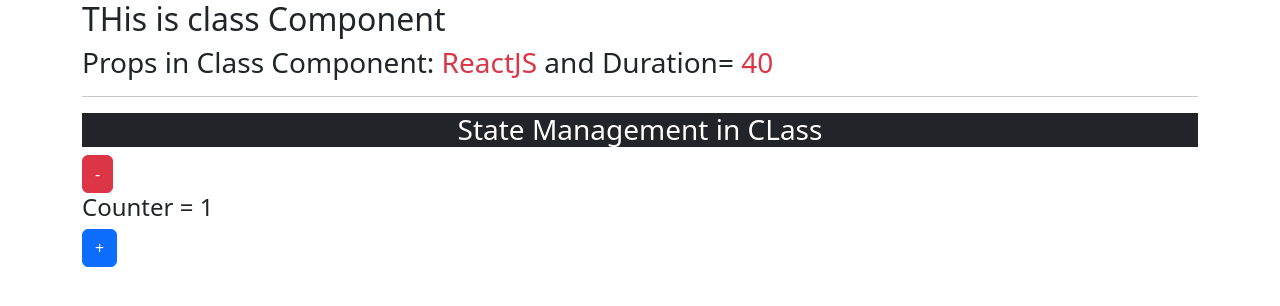
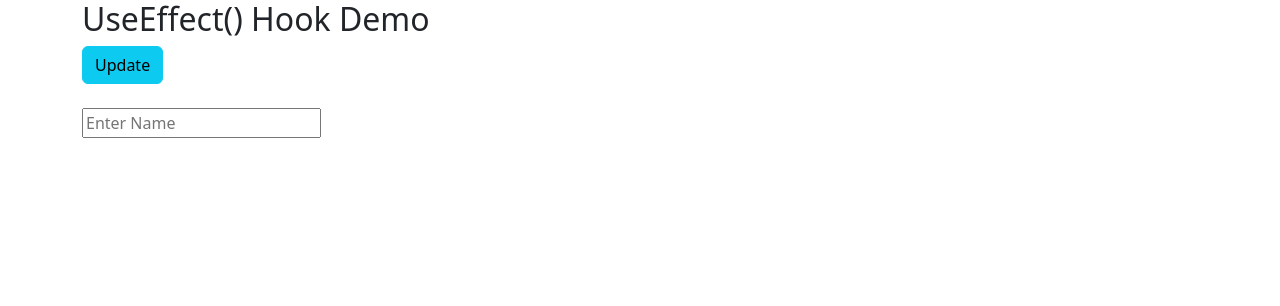
Before and after one commit to pankkap/reactjan23, a React (Create React App) app: page / in a window 1280 px wide. Shown: the top 306 px of the page. Built offline with nearby package versions, Linux system fonts and the light colour scheme.

Commit message:
Sessiono-11

```diff
--- a/src/App.js
+++ b/src/App.js
@@ -1,4 +1,3 @@
-
 import ReactDOM from 'react-dom/client'
 import '../node_modules/bootstrap/dist/css/bootstrap.css'
 import Message from './components/Message';
@@ -8,6 +7,8 @@
 import PassStateAsProps from './components/State Management/PassStateAsProps';
 import Todo from './components/State Management/Todo';
 import StateMangInClass from './components/State Management/StateMangInClass';
+import LifeCycle from './components/State Management/LifeCycle';
+import UseEffectDemo from './components/State Management/UseEffectDemo';
 
 
 var show = false
@@ -16,16 +17,14 @@
         <div className='container'>
             {/* <StateDemo/> */}
             {/* <StateObject/> */}
-
             {/* {
                 show && <PassStateAsProps/>
             }
+            <Todo/> */}
+            {/* <StateMangInClass T_name="ReactJS" T_Duration={40}> </StateMangInClass> */}
 
-
-            <Todo/> */}
-
-            <StateMangInClass T_name="ReactJS" T_Duration={40}> </StateMangInClass>
-
+            {/* <LifeCycle/> */}
+            <UseEffectDemo/>
         </div>
     );
 }
--- /dev/null
+++ b/src/components/State Management/LifeCycle.js
@@ -0,0 +1,55 @@
+import React, { Component } from 'react'
+
+export default class LifeCycle extends Component {
+    constructor(props){
+        super(props);
+        console.log("Constructor Called")
+
+        this.state = {
+            counter:0,
+            show:true
+        }
+    }
+    updateCounter = () => {
+        this.setState({counter:this.state.counter+1, show:!this.state.show})
+    }
+    componentDidMount(){
+        console.log("Parent Component Mounted")
+    }
+
+    componentDidUpdate(){
+        console.log("Parent Component Updated")
+    }
+
+  render() {
+    console.log("Render Called")
+    return (
+      <div>
+        <h1>Counter = {this.state.counter}</h1>
+        <button className='btn btn-primary' onClick={this.updateCounter}>Update</button>
+        <hr />
+        {
+            this.state.show? <ChildComponent/>:null
+        }
+      </div>
+    )
+  }
+}
+
+class ChildComponent extends Component{
+    componentDidMount()
+    {
+        console.log("Child Component Mounted")
+    }
+    componentWillUnmount(){
+        console.log("Child Component Unmounted")
+    }
+    render()
+    {
+        return (
+            <>
+            <h2>Child Component</h2>
+            </>
+        )
+    }
+}
--- /dev/null
+++ b/src/components/State Management/UseEffectDemo.js
@@ -0,0 +1,27 @@
+import React, { useEffect, useState } from 'react'
+
+export default function UseEffectDemo() {
+
+    const[count, setCount]=useState(0);
+    const[name, setName]=useState("");
+
+
+    useEffect(()=>{
+        document.title = `You Clicked ${count} times`
+        console.log("UseEffect Called");
+    },[]);
+
+    //1. []: If it not present:=> UseEffect will be called every time when any state change
+    //2. []: If it is Present:=>  UseEffect will be called only Once [Behaved like componentdidMount()]
+    //3. [count]: If any state varaible is Present:=>  UseEffect will be called every time when count state change
+
+  return (
+    <div>
+      <h2>UseEffect() Hook Demo</h2>
+      <button className='btn btn-info' onClick={()=>setCount(count+1)}>Update</button>
+      <br /><br />
+
+      <input type="text"  onChange={(e)=>setName(e.target.value)} value={name} placeholder={"Enter Name"}/>
+    </div>
+  )
+}
```
Also changed, not shown: src/App.css (line endings or trailing spaces).
